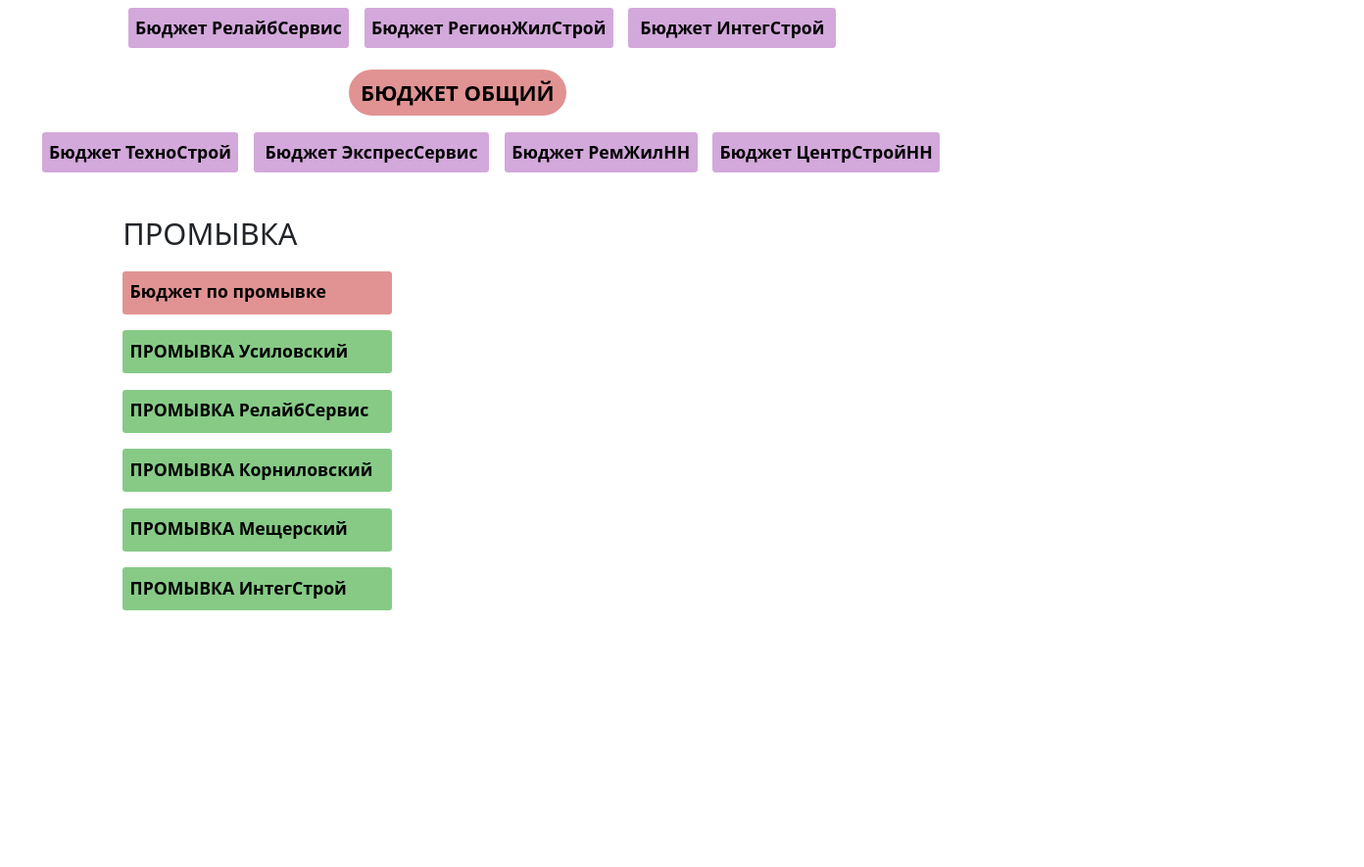
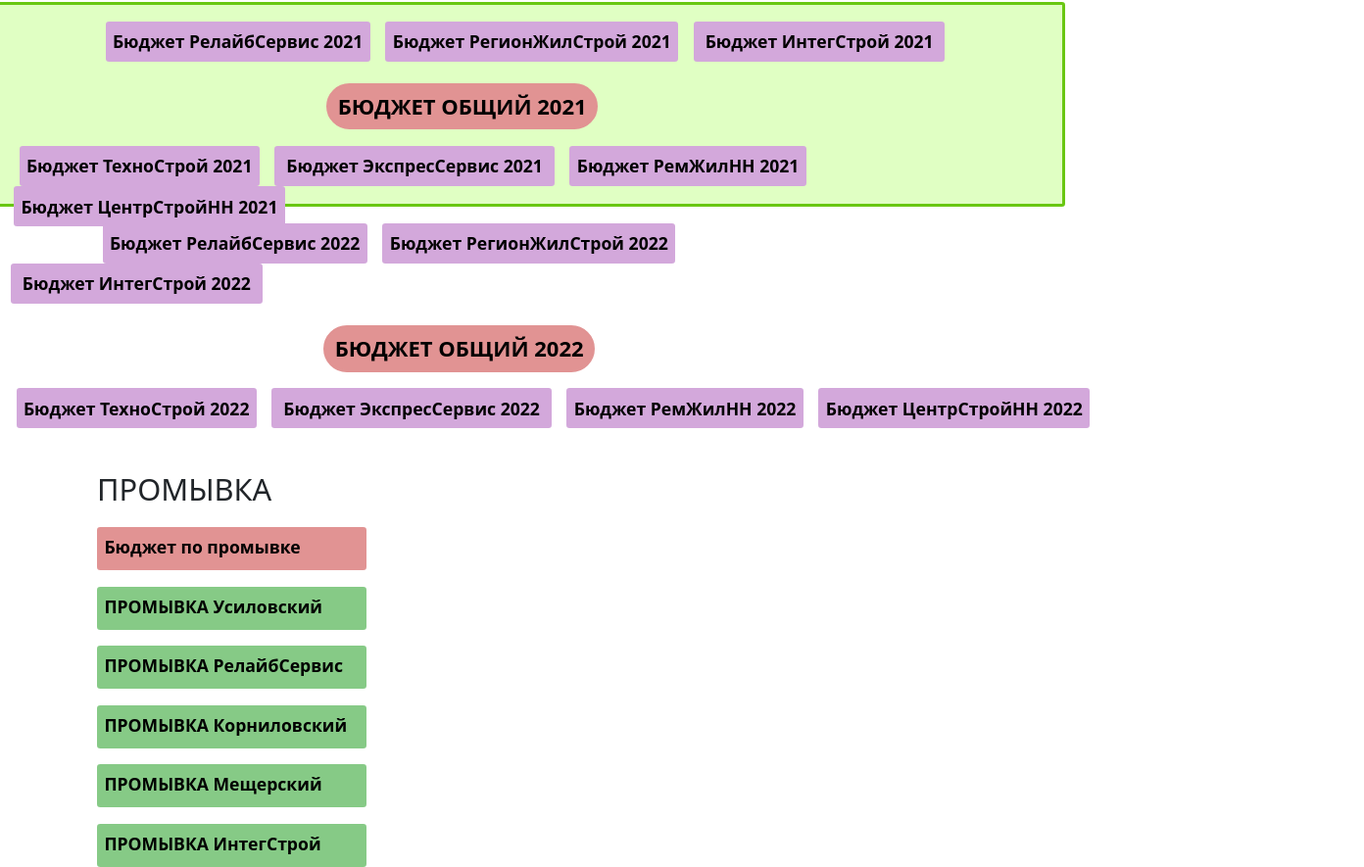
Before and after one commit to bfinca/bfinca.github.io, a plain HTML site: page index.html in a window 1280 px wide. Shown: the part 60-945 px from the top of the page at 98% size, 1392 px wide, since content can reach past the window. Before the commit the page ends 800 px from the top, so only its background shows below. Drawn offline with nearby package versions, Linux system fonts and the light colour scheme.

Commit message:
Update index.html

```diff
--- a/index.html
+++ b/index.html
@@ -10,45 +10,87 @@
     <link rel="stylesheet" href="css/style.min.css">
 </head>
 <body>
-    <div class="container">
   <h2 class="text1">Текущий ремонт</h2>
+
+          <div class="row">
+            <div class="border">
+              <div class="col-xl-12">
+                <a href="https://docs.google.com/spreadsheets/d/1PsdmA47xR2DT4FoM2Y1hcL5vyOjXjNK97y79bImrHw4/edit#gid=717811125" class="button_1623263361963" target="_blank">
+                  Бюджет РелайбСервис 2021
+                </a>
+                <a href="https://docs.google.com/spreadsheets/d/10ZDqvE3Tcq0LAOLAT6IFDulVcn2Myri9R-DPtSPEmQs/edit#gid=717811125" class="button_1623263361964" target="_blank">
+                  Бюджет РегионЖилСтрой 2021
+                </a>
+                <a href="https://docs.google.com/spreadsheets/d/1WQ9PknYFQpgu5yQtQc6-RVO-ZQiD5rtU7Le0lvmJ-No/edit#gid=717811125" class="button_1623263361965" target="_blank">
+                  Бюджет ИнтегСтрой 2021
+                </a>
+              </div>
+
+                <div class="first"></div>
+                <div class="row" class="second">
+                <div class="col-xl-8">
+                  <a href="https://docs.google.com/spreadsheets/d/1WSThMee8kXMbsF0sr7WRBLwfOjaHCgv75cCI0F2LWPw/edit#gid=717811125" class="button_1623263361966" target="_blank">
+                    БЮДЖЕТ ОБЩИЙ 2021
+                  </a>
+                </div>
+              </div>
+              <div class="row">
+                <div class="col-xl-22">
+                  <a href="https://docs.google.com/spreadsheets/d/1MwV8TLbLziEWc0nW_dmkvb4K2_Sl993e2K0mbguN_-8/edit#gid=717811125" class="button_16232633619630" target="_blank">
+                    Бюджет ТехноСтрой 2021
+                  </a>
+                  <a href="https://docs.google.com/spreadsheets/d/1OAeiFtHLkXOX9bA6HWiFie2Gbc1mcwEueUaLGmOGZ-Y/edit#gid=717811125" class="button_16232633619650" target="_blank">
+                    Бюджет ЭкспресСервис 2021
+                  </a>
+                  <a href="https://docs.google.com/spreadsheets/d/1VxJgjNdzCmzrZbM2FjBvxbMzHAaEtPzDCop9ubUgiYc/edit#gid=717811125" class="button_16232633619641" target="_blank">
+                    Бюджет РемЖилНН 2021
+                  </a>
+                  <a href="https://docs.google.com/spreadsheets/d/1dCpGQUPlnxeG0DvvUW5n0QEQKblSM_az8lIJmupHgIE/edit#gid=717811125" class="button_16232633619640" target="_blank">
+                   Бюджет ЦентрСтройНН 2021
+                  </a>
+                </div>
+              </div>
+           </div>
+            </div>
+
+
               <div class="row">
                 <div class="col-xl-9">
-            <a href="https://docs.google.com/spreadsheets/d/1PsdmA47xR2DT4FoM2Y1hcL5vyOjXjNK97y79bImrHw4/edit#gid=717811125" class="button_1623263361963" target="_blank">
-              Бюджет РелайбСервис
+                  <a href="https://docs.google.com/spreadsheets/d/1-MqK9bEQc3LB59p7MVsDKmKgZqwFfsB-9J_xqRqS75w/edit#gid=717811125" class="button_1623263361963" target="_blank">
+                    Бюджет РелайбСервис 2022
                   </a>
-            <a href="https://docs.google.com/spreadsheets/d/10ZDqvE3Tcq0LAOLAT6IFDulVcn2Myri9R-DPtSPEmQs/edit#gid=717811125" class="button_1623263361964" target="_blank">
-              Бюджет РегионЖилСтрой
+                  <a href="https://docs.google.com/spreadsheets/d/1dQuS66TCDykTy4IwTTmK_KInEd5hO7Vaxuzaqvu_Jk8/edit#gid=717811125" class="button_1623263361964" target="_blank">
+                    Бюджет РегионЖилСтрой 2022
                   </a>
-            <a href="https://docs.google.com/spreadsheets/d/1WQ9PknYFQpgu5yQtQc6-RVO-ZQiD5rtU7Le0lvmJ-No/edit#gid=717811125" class="button_1623263361965" target="_blank">
-              Бюджет ИнтегСтрой
+                  <a href="https://docs.google.com/spreadsheets/d/1oEmbSQ0_lmVoDogA1lIMXVmfRoNJULakqBntvvIKEqE/edit#gid=717811125" class="button_1623263361965" target="_blank">
+                    Бюджет ИнтегСтрой 2022
                   </a>
                 </div>
               </div>
                   <div class="first"></div>
                   <div class="row" class="second">
                   <div class="col-xl-8">
-              <a href="https://docs.google.com/spreadsheets/d/1WSThMee8kXMbsF0sr7WRBLwfOjaHCgv75cCI0F2LWPw/edit#gid=717811125" class="button_1623263361966" target="_blank">
-                БЮДЖЕТ ОБЩИЙ
+                    <a href="https://docs.google.com/spreadsheets/d/1T3Uge1FSvxLJAdznCL_efZTCM9oXvOhh48mdaMscQnA/edit#gid=717811125" class="button_1623263361966" target="_blank">
+                      БЮДЖЕТ ОБЩИЙ 2022
                     </a>
                   </div>
                 </div>
                 <div class="row">
                   <div class="col-xl-22">
-              <a href="https://docs.google.com/spreadsheets/d/1MwV8TLbLziEWc0nW_dmkvb4K2_Sl993e2K0mbguN_-8/edit#gid=717811125" class="button_16232633619630" target="_blank">
-                Бюджет ТехноСтрой
+                    <a href="https://docs.google.com/spreadsheets/d/1GW-pULGXouYSnB55PieXq497w17SKcJvBge9XT1lLfk/edit#gid=717811125" class="button_16232633619630" target="_blank">
+                      Бюджет ТехноСтрой 2022
                     </a>
-              <a href="https://docs.google.com/spreadsheets/d/1OAeiFtHLkXOX9bA6HWiFie2Gbc1mcwEueUaLGmOGZ-Y/edit#gid=717811125" class="button_16232633619650" target="_blank">
-                Бюджет ЭкспресСервис
+                    <a href="https://docs.google.com/spreadsheets/d/133DzT7_Y4U2fN-a0Gg8FyP_-jX2cIl2VspeXt9pshbs/edit#gid=717811125" class="button_16232633619650" target="_blank">
+                      Бюджет ЭкспресСервис 2022
                     </a>
-              <a href="https://docs.google.com/spreadsheets/d/1VxJgjNdzCmzrZbM2FjBvxbMzHAaEtPzDCop9ubUgiYc/edit#gid=717811125" class="button_16232633619641" target="_blank">
-                Бюджет РемЖилНН
+                    <a href="https://docs.google.com/spreadsheets/d/1zRzvjvnsGxK0KfwuzpOvtElsAbcyhTVmm_pYkXmD17E/edit#gid=717811125" class="button_16232633619641" target="_blank">
+                      Бюджет РемЖилНН 2022
                     </a>
-              <a href="https://docs.google.com/spreadsheets/d/1dCpGQUPlnxeG0DvvUW5n0QEQKblSM_az8lIJmupHgIE/edit#gid=717811125" class="button_16232633619640" target="_blank">
-               Бюджет ЦентрСтройНН
+                    <a href="https://docs.google.com/spreadsheets/d/1WbWvD7Yl4qb9KRjDJzN86LR9kkIH5enrN4SX2SokGZ8/edit#gid=717811125" class="button_16232633619640" target="_blank">
+                     Бюджет ЦентрСтройНН 2022
                     </a>
                   </div>
-          </div>
+
           <h3 class="text2">ПРОМЫВКА</h3>
         <div class="row">
           <div class="col-md-10">
```
Lines whose indentation alone changed are shown as unchanged.
